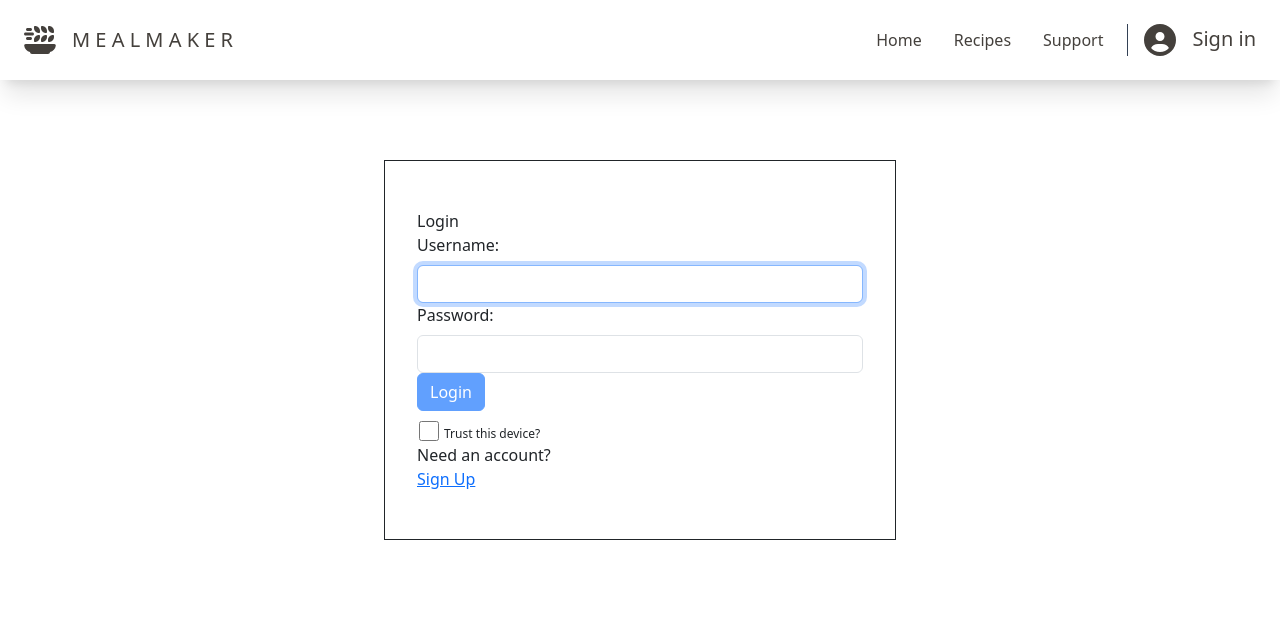
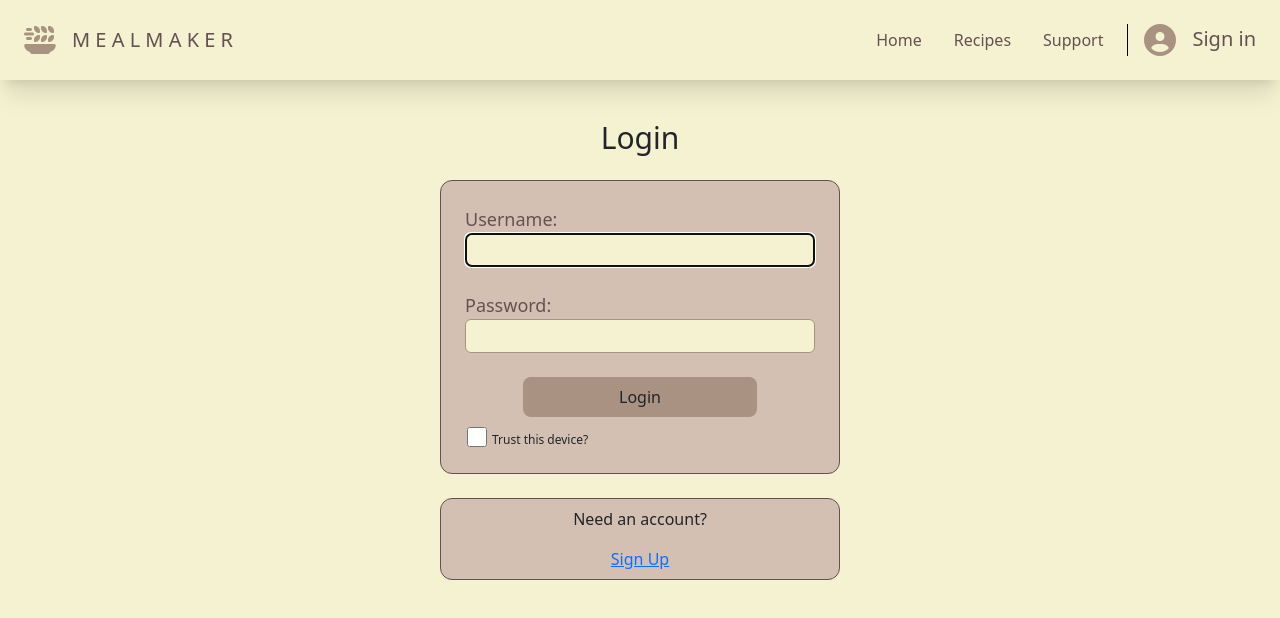
Before and after one commit to patrickmenninger/meal-maker-v1, a React (Create React App) app: page /login in a window 1280 px wide. Shown: the top 618 px of the page. Built offline with nearby package versions, Linux system fonts and the light colour scheme.

Commit message:
Worked on login form, still needs more

```diff
--- a/src/App.css
+++ b/src/App.css
@@ -2,5 +2,9 @@
 
 
 .App {
-  display: 'flex';
+  height: 100%;
 }
+
+.root {
+  height: 100%;
+}
--- a/src/components/Account.js
+++ b/src/components/Account.js
@@ -62,9 +62,9 @@ if (username) {
   )
 } else {
     return (
-        <div className="ml-6 pl-4 border-l border-slate-700">
-            <FontAwesomeIcon icon={faCircleUser} className="text-stone-700 " size='2xl'/>
-            <a href='/login' className="text-xl ml-4 text-stone-700 no-underline hover:text-blue-500">Sign in</a>
+        <div className="ml-6 pl-4 border-l border-black">
+            <FontAwesomeIcon icon={faCircleUser} className="text-brown" size='2xl'/>
+            <a href='/login' className="text-xl ml-4 text-grey no-underline hover:text-tan">Sign in</a>
         </div>
       )
 }
--- a/src/components/Header.js
+++ b/src/components/Header.js
@@ -7,14 +7,14 @@ import Account from './Account.js';
 const Header = () => {
 
   return (
-    <header>
-      <nav className="flex justify-between items-center pt-6 pb-4 px-4 shadow-xl">
+    <header className="bg-off-white shadow-xl z-0 relative">
+      <nav className="flex justify-between items-center pt-6 pb-4 px-4">
           {/* Contains logo, the name, and the account username */}
           <div className="flex items-center">
             <a href='/'>
-              <FontAwesomeIcon icon={faPlateWheat} className="text-stone-700 pr-4" size='2xl'/>
+              <FontAwesomeIcon icon={faPlateWheat} className="text-brown pr-4" size='2xl'/>
             </a>
-            <h5 className="text-stone-700 mb-0">M E A L M A K E R</h5>
+            <h5 className="text-grey mb-0">M E A L M A K E R</h5>
           </div>
           <div className="flex items-center">
             <Navigation />
--- a/src/components/Home.js
+++ b/src/components/Home.js
@@ -3,7 +3,7 @@ import '../index.css';
 
 const Home = () => {
     return (
-        <div className="px-20 pt-1">
+        <div className="px-20 pt-1 bg-off-white">
             <img src={require('../img/home-image.jpg')} alt='not working' className='home-image'/>
         </div>
     )
--- a/src/components/Login.js
+++ b/src/components/Login.js
@@ -1,7 +1,6 @@
 import React from 'react'
 import '../index.css';
 import { useRef, useState, useEffect } from 'react';
-import { Form, Button } from 'react-bootstrap';
 import axios from '../api/axios';
 import { useNavigate, useLocation, Link } from 'react-router-dom';
 import useAuth from '../hooks/useAuth';
@@ -100,37 +99,50 @@ const Login = () => {
   }, [persist])
 
   return (
-    <div className='login-form'>
+    <div className="bg-off-white h-[91vh]">
+      <div className="block mx-auto w-[400px]">
         <p className={errMsg ? 'errmsg' : 'offscreen'}>{errMsg}</p>
-      <div>Login</div>
-      <Form>
-        <Form.Group>
-          <Form.Label>
+        <div className="text-center py-4 text-3xl">Login</div>
+        <div className="border-[1.5px] border-grey p-4 bg-tan rounded-xl">
+          <form>
+
+            <div className="items-center">
+              <label htmlFor="username" className="text-grey text-lg">
                 Username:
-          </Form.Label>
-          <Form.Control
+              </label>
+              <input
+                className="w-full border-[1.5px] border-brown rounded-md px-2 py-1 bg-off-white"
+                title="Please enter Username"
+                placeholder=""
+                spellCheck="false"
                 type='text'
-            id='username'
+                name='username'
                 ref={usernameRef}
                 autoComplete='off'
                 required
                 onChange={(e) => setUsername(e.target.value)}
                 value={username}
               />
-        </Form.Group>
-        <Form.Group>
-          <Form.Label>
+            </div>
+
+            <div className="my-4">
+              <label for="password" className="text-grey text-lg">
                 Password:
-          </Form.Label>
-          <Form.Control
+              </label>
+              <input
+                className="w-full border-[1.5px] border-brown rounded-md px-2 py-1 bg-off-white"
+                title="Please enter Password"
+                placeholder=""
                 type='password'
-            id='password'
+                name='password'
                 onChange={(e) => setPassword(e.target.value)}
                 required
                 value={password}
               />
-        </Form.Group>
-        <Button className='login-btn' onClick={handleSubmit} disabled={!username || !password ? true : false}>Login</Button>
+            </div>
+
+            <button type="button" className='block w-4/6 bg-brown rounded-lg py-2 mx-auto' onClick={handleSubmit} disabled={!username || !password ? true : false}>Login</button>
+
             <div className='persistCheck'>
               <input
                 type='checkbox'
@@ -140,13 +152,14 @@ const Login = () => {
               />
               <label htmlFor='persist'>Trust this device?</label>
             </div>
-      </Form>
-      <p>
-        Need an account? <br />
-        <span>
+
+          </form>
+        </div>
+        <div className="mt-4 border-[1.5px] border-grey p-2 bg-tan rounded-xl text-center">
+          <p>Need an account?</p>
           <Link to='/register'>Sign Up</Link>
-        </span>
-      </p>
+        </div>
+      </div>
     </div>
   )
 }
--- a/src/components/Navigation.js
+++ b/src/components/Navigation.js
@@ -10,13 +10,13 @@ const Navigation = () => {
           <ul className='flex items-center gap-x-8 mb-0'>
             {/* Navlinks to the home page, the list of recipes, and the support */}
             <li>
-              <a href='/' className='text-stone-700 no-underline hover:text-blue-500'>Home</a>
+              <a href='/' className='text-grey no-underline hover:text-tan'>Home</a>
             </li>
             <li>
-              <a href='/recipes' className='text-stone-700 no-underline hover:text-blue-500'>Recipes</a>
+              <a href='/recipes' className='text-grey no-underline hover:text-tan'>Recipes</a>
             </li>
             <li>
-              <a href='/support' className='text-stone-700 no-underline hover:text-blue-500'>Support</a>
+              <a href='/support' className='text-grey no-underline hover:text-tan'>Support</a>
             </li>
           </ul>
       </nav>
--- a/src/index.css
+++ b/src/index.css
@@ -2,8 +2,9 @@
 @tailwind components;
 @tailwind utilities;
 
-body {
+body{
   margin: 0;
+
   font-family: -apple-system, BlinkMacSystemFont, 'Segoe UI', 'Roboto', 'Oxygen',
     'Ubuntu', 'Cantarell', 'Fira Sans', 'Droid Sans', 'Helvetica Neue',
     sans-serif;
@@ -26,15 +27,6 @@ code {
 }
 
 /* Login.js */
-.login-form {
-  display: inline-block;
-  border: 1px solid;
-  padding: 2em;
-  width: 40vw;
-  left: 30vw;
-  top: 20vh;
-  position: fixed;
-}
 
 .offscreen {
   height: 0;
@@ -95,13 +87,6 @@ code {
 
 .hide{
   display: none;
-}
-
-.show-button{
-  background-color: white!important;
-  border-color: white!important;
-  color: black!important;
-  float: right;
 }
 
 /* Home.js */
--- a/tailwind.config.js
+++ b/tailwind.config.js
@@ -4,6 +4,14 @@ module.exports = {
     "./src/**/*.js"
   ],
   theme: {
+    colors: {
+      'black': '#000000',
+      'off-white': '#F4F2D0',
+      'light-grey': '#D7D2CE',
+      'tan': '#D3C0B2',
+      'brown': '#A99282',
+      'grey': '#655054'
+    },
     extend: {},
   },
   plugins: [],
```
Lines whose indentation alone changed are shown as unchanged.
